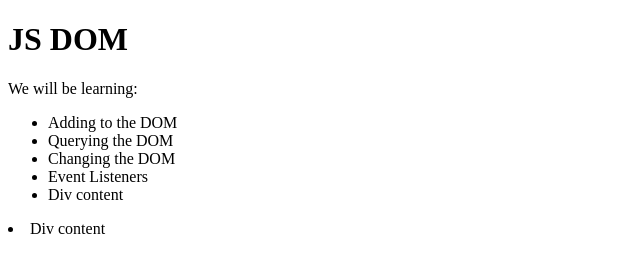
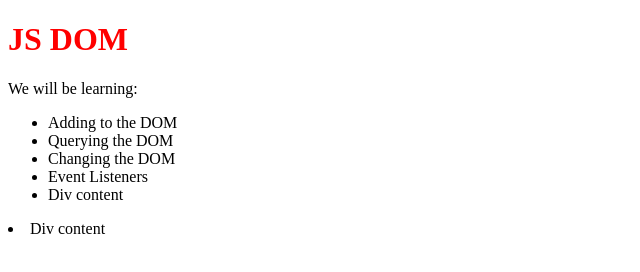
Before and after one commit to Lizette-Dimalanta/JS_DOM_events, a plain HTML site: page index.html in a window 1280 px wide. Shown: the whole page, without its empty margins (0-640 px from the left). Drawn offline with Linux system fonts and the light colour scheme.

Commit message:
Added style.css

```diff
--- a/index.html
+++ b/index.html
@@ -8,9 +8,10 @@
     <!-- Defer execution -->
     <!-- Asynchronous -->
     <script defer async src="script.js"></script>
+    <link rel="stylesheet" href="style.css">
 </head>
 <body>
-    <h1 id="title">JS DOM</h1>
+    <h1 id="title" class="red">JS DOM</h1>
     <p>We will be learning:</p>
     <ul>
         <li>Adding to the DOM</li>
--- a/script.js
+++ b/script.js
@@ -45,3 +45,6 @@ document.body.appendChild(newDiv.cloneNode(true)) // Also add div to <body> -> c
 
 // SHALLOW CLONES: .cloneNode()
 // Clones node but none of its children
+
+// DEEP COPY: .cloneNode(true)
+// Copies node including its children.
--- /dev/null
+++ b/style.css
@@ -0,0 +1,3 @@
+.red {
+    color:red;
+}
```
Also changed, not shown: 1 other file.
